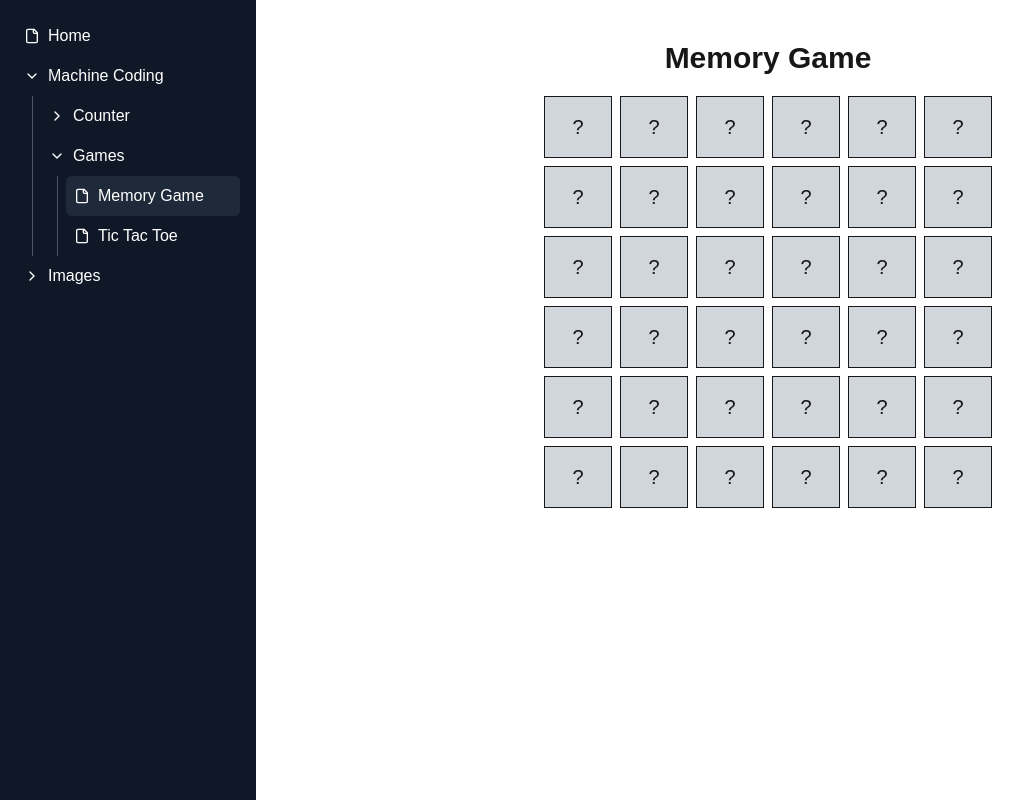
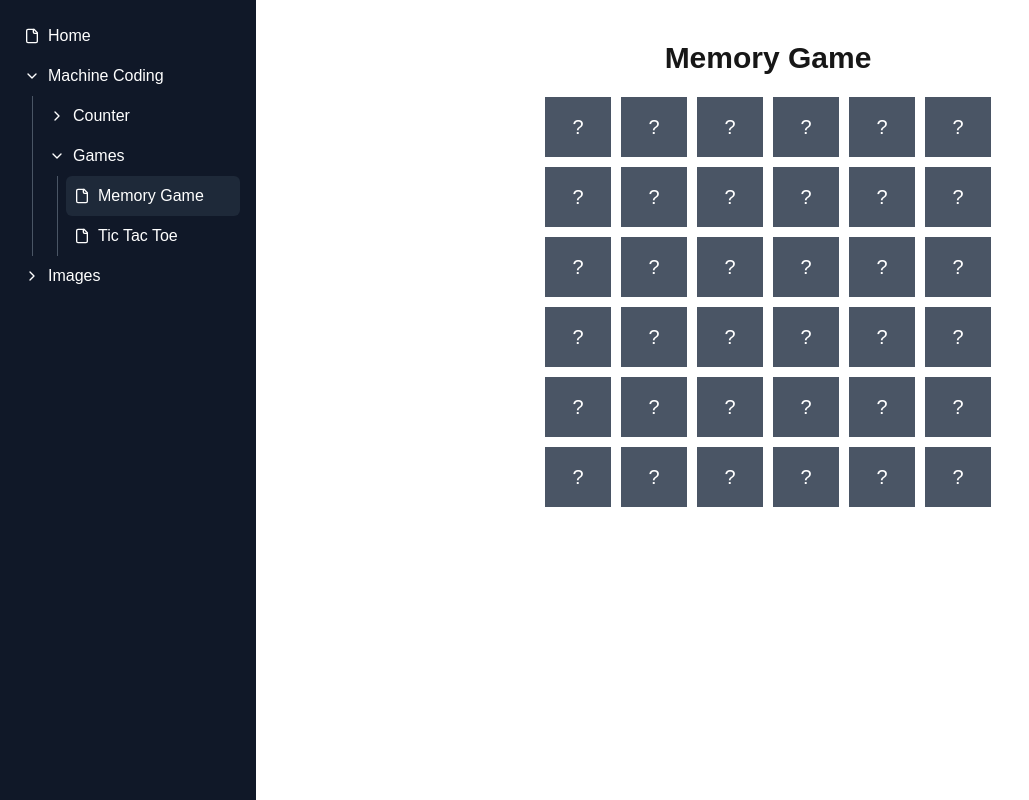
Before and after one commit to cwmohit/machine-coding-playground, a Next.js app: page /machine-coding/games/memory-game in a window 1280 px wide. Shown: the whole page, without its empty margins (0-1029 px from the left). Built offline with nearby package versions, Linux system fonts and the light colour scheme.

Commit message:
Mohit | stopwatch

```diff
--- a/pages/machine-coding/games/memory-game.js
+++ b/pages/machine-coding/games/memory-game.js
@@ -72,8 +72,8 @@ const MemoryGame = () => {
             return (
               <div
                 key={key}
-                className={`p-4 border cursor-pointer text-xl text-center ${
-                  isRevealed ? "bg-white" : "bg-gray-300"
+                className={`p-4 border cursor-pointer text-xl text-white text-center ${
+                  isRevealed ? "bg-white" : "bg-gray-600"
                 } ${matchedCards.includes(key) ? "invisible" : ""}`}
                 onClick={() => onCellClick(rowIndex, colIndex)}
               >
```
